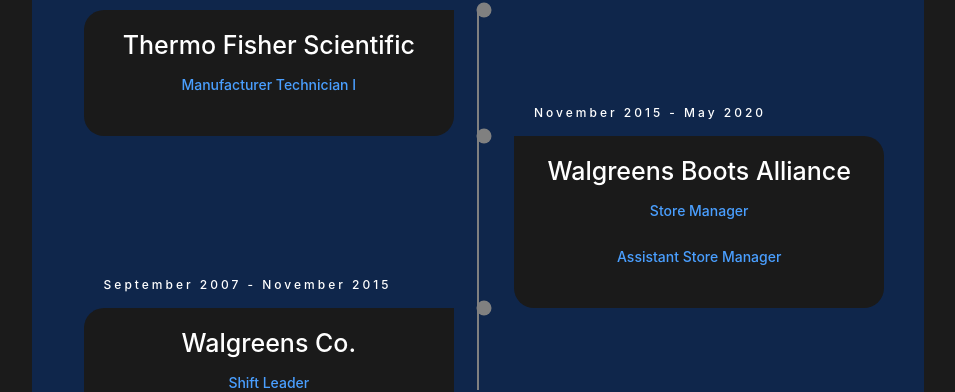
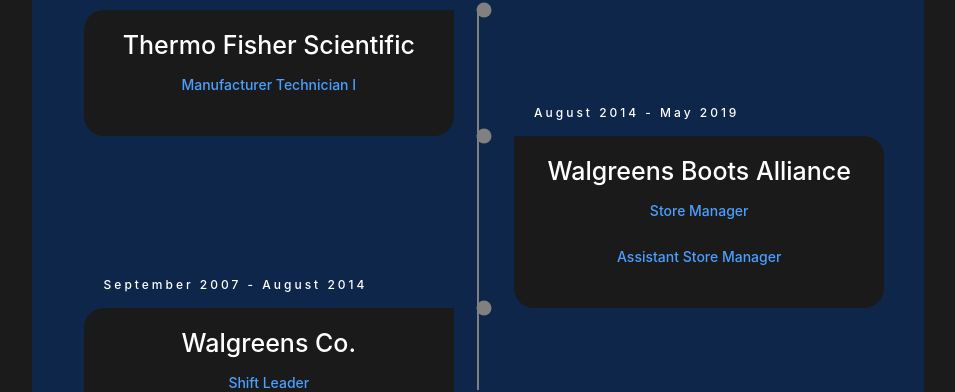
Before and after one commit to ErikMoxley/erik-moxley, a React (Create React App) app: page /resume in a window 1280 px wide. Shown: the part 360-752 px from the top of the page, without its empty margins (162-1117 px from the left). Built offline with nearby package versions, Linux system fonts and the light colour scheme.

Commit message:
updated resume

```diff
--- a/src/components/pages/Contact.js
+++ b/src/components/pages/Contact.js
@@ -1,5 +1,5 @@
 import Button from 'react-bootstrap/Button';
-import ResumePdf from "../../assets/Eric-Kongkaew.pdf"
+import ResumePdf from "../../assets/Eric-Kongkaew-Dev.pdf"
 
 const Contact = () => {
   return (
--- a/src/components/pages/Resume.js
+++ b/src/components/pages/Resume.js
@@ -1,4 +1,4 @@
-import ResumePdf from "../../assets/Eric-Kongkaew.pdf"
+import ResumePdf from "../../assets/Eric-Kongkaew-Dev.pdf"
 import "../../styles/Resume.css";
 
 const About = () => {
@@ -16,7 +16,7 @@
       </li>
       <li>
         <div class="timeline-content">
-          <h4 class="date">November 2015 - May 2020</h4>
+          <h4 class="date">August 2014 - May 2019</h4>
           <h1>Walgreens Boots Alliance</h1>
           <p>Store Manager</p>
           <p>Assistant Store Manager</p>
@@ -24,7 +24,7 @@
       </li>
       <li>
         <div class="timeline-content">
-          <h4 class="date">September 2007 - November 2015</h4>
+          <h4 class="date">September 2007 - August 2014</h4>
           <h1>Walgreens Co.</h1>
           <p>Shift Leader</p>
           <p>Customer Service Associate</p>
```
Also changed, not shown: 2 other files (tests, documents, lock files or other folders).
